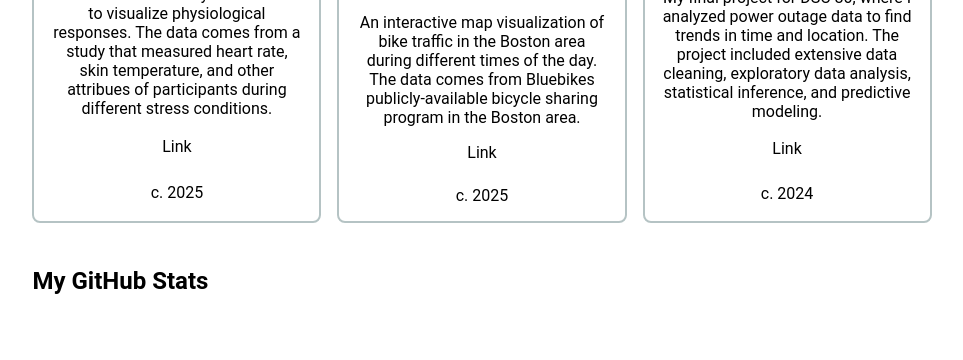
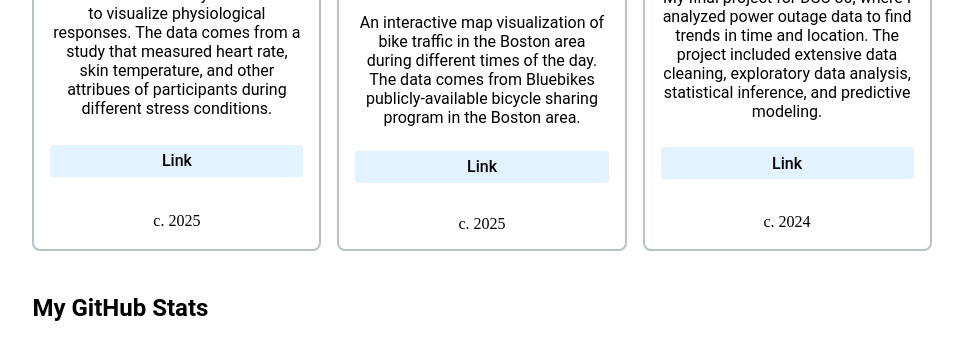
Before and after one commit to FerdGitUCSD/portfolio, a plain HTML site: page index.html in a window 1280 px wide. Shown: the part 899-1259 px from the top of the page, without its empty margins (158-1121 px from the left). Drawn offline with Linux system fonts and the light colour scheme; no server answers.

Commit message:
Updated project styling on home page

```diff
--- a/global.js
+++ b/global.js
@@ -139,23 +139,45 @@ export function renderProjects(projects, containerElement, headingLevel = 'h2')
 
   for (let project of projects) {
       const article = document.createElement('article');
-        if (project.url === '#') {
-          article.innerHTML = `
-            <${headingLevel}>${project.title}</${headingLevel}>
-            <img src="${project.image}" alt="${project.title}">
-            <p>${project.description}</p>
-            <p>c. ${project.year}</p>
-        `;
+
+      // Create the project title
+      const heading = document.createElement(headingLevel);
+      heading.textContent = project.title;
+      article.appendChild(heading);
+
+      // Add the image if it exists
+      if (project.image) {
+          const img = document.createElement('img');
+          img.src = project.image;
+          img.alt = project.title;
+          article.appendChild(img);
       }
-        else {
-          article.innerHTML = `
-            <${headingLevel}>${project.title}</${headingLevel}>
-            <img src="${project.image}" alt="${project.title}">
-            <p>${project.description}</p>
-            <a href="${project.url}" >Link</a>
-            <p>c. ${project.year}</p>
-        `;
+
+      // Add the description
+      const description = document.createElement('p');
+      description.textContent = project.description;
+      article.appendChild(description);
+
+      // Add the link with blue button styling
+      if (project.url && project.url !== '#') {
+          const linkContainer = document.createElement('div');
+          linkContainer.className = 'button-container';
+
+          const link = document.createElement('a');
+          link.href = project.url;
+          link.className = 'button-link';
+          link.textContent = 'Link';
+
+          linkContainer.appendChild(link);
+          article.appendChild(linkContainer);
       }
+
+      // Add the year
+      const yearText = document.createElement('p');
+      yearText.className = 'project-year';
+      yearText.textContent = `c. ${project.year}`;
+      article.appendChild(yearText);
+
       containerElement.appendChild(article);
   }
 }
--- a/style.css
+++ b/style.css
@@ -187,3 +187,40 @@ article {
 article:hover {
     transform: scale(1.02);
 }
+
+
+/* Blue button styling for links */
+.button-link {
+    display: block;
+    width: 100%;
+    margin: 0.5rem auto;
+    padding: 0.4rem 0;
+    background-color: rgba(163, 214, 255, 0.312);
+    border-radius: 4px;
+    text-align: center;
+    transition: background-color 0.2s, transform 0.1s;
+    color: inherit;
+    text-decoration: none;
+    font-weight: 500;
+}
+
+.button-link:hover {
+    background-color: rgba(163, 214, 255, 0.8);
+    transform: translateY(-1px);
+}
+
+.button-link:active {
+    transform: translateY(0);
+}
+
+.button-container {
+    text-align: center;
+    margin: 0.5rem 0;
+    width: 100%;
+}
+
+/* Fix for standard links in projects */
+.projects article a {
+    flex: 0; /* Override the flex: 1 from general a styling */
+    display: inline-block;
+}
```
Lines whose indentation alone changed are shown as unchanged.
